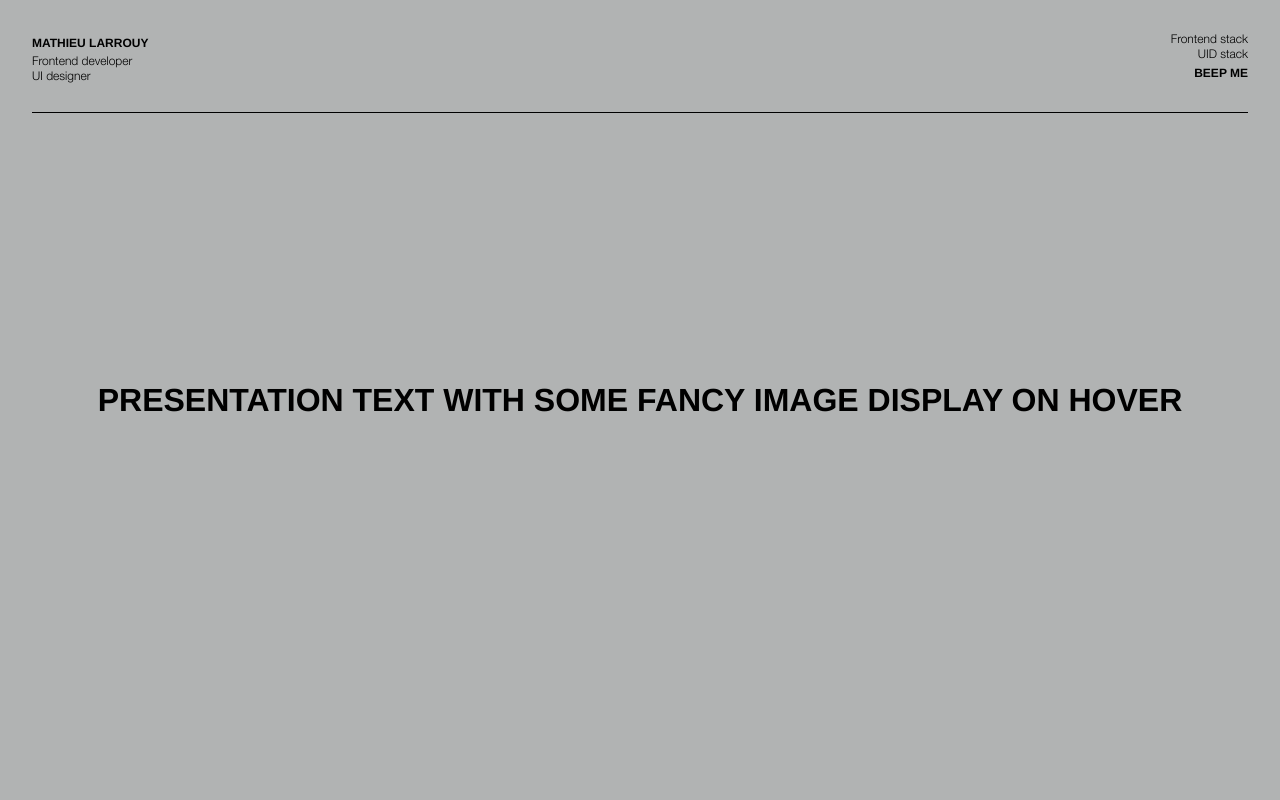
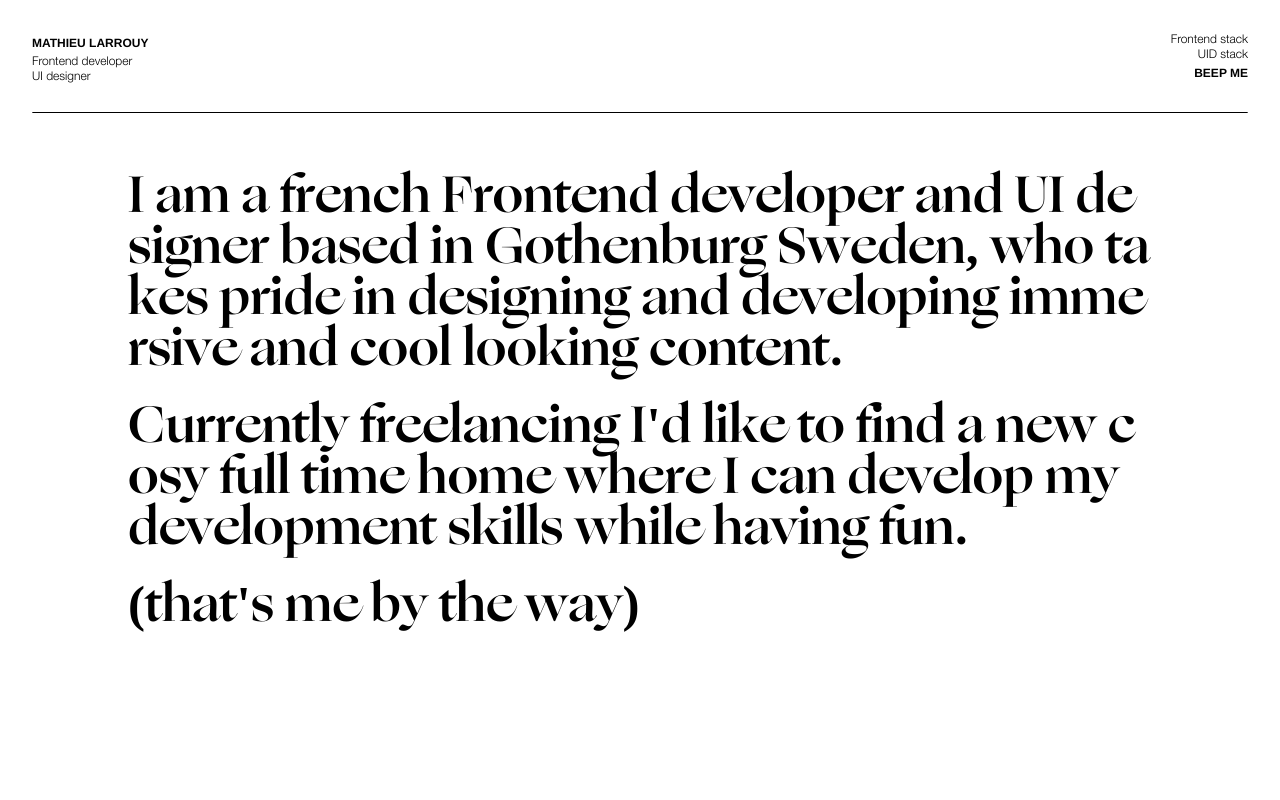
Before and after one commit to MTLY-1610/CV2023, a Next.js app: page / in a window 1280 px wide. Shown: the top 800 px of the page. Built offline with nearby package versions, Linux system fonts and the light colour scheme.

Commit message:
hero animation and copy test

```diff
--- a/src/components/hero/Hero.js
+++ b/src/components/hero/Hero.js
@@ -1,23 +1,41 @@
-import { useEffect, useRef, useState } from 'react';
+import React, { useEffect, useRef, useState } from 'react';
 import { gsap } from 'gsap';
-import styles from './Hero.module.css';
+import styles from './Hero.module.css'; // Ensure this path is correct
 import Image from "next/image";
-import smiley from 'public/img/smiley.png'
-
-
+import smiley from 'public/img/smiley.png';
 
 const Hero = () => {
-  const heroGreet = useRef(null);
-  const heroPitch = useRef(null);
+  const heroGreet = useRef([]);
+  const heroPitchSentenceOne = useRef([]);
+  const heroPitchSentenceTwo = useRef([]);
+  const hoverTextRef = useRef([]);
   const [isImageVisible, setIsImageVisible] = useState(false);
   const textRef = useRef(null);
 
   useEffect(() => {
     const tl = gsap.timeline();
 
-    tl.to(heroGreet.current, { opacity: 1, duration: 1 })
-      .to(heroGreet.current, { opacity: 0, duration: 1, delay: 3})
-      .to(heroPitch.current, { opacity: 1, duration: 1 });
+    // Animate each letter of "BONJOUR" individually
+    heroGreet.current.forEach((letter, index) => {
+      tl.to(letter, { opacity: 1, duration: 0.2 }, index * 0.2);
+    });
+
+    tl.to(heroGreet.current, { opacity: 0, duration: 1, delay: 3 });
+
+    // Animate each letter in sentence one
+    heroPitchSentenceOne.current.forEach((letter, index) => {
+      tl.to(letter, { opacity: 1, duration: 0.02 }, "+=0.02");
+    });
+
+    // Animate each letter in sentence two
+    heroPitchSentenceTwo.current.forEach((letter, index) => {
+      tl.to(letter, { opacity: 1, duration: 0.02 }, "+=0.02");
+    });
+
+    // Animate each letter in hoverTextRef
+    hoverTextRef.current.forEach((letter, index) => {
+      tl.to(letter, { opacity: 1, duration: 0.02 }, "+=0.02");
+    });
 
     return () => {
       tl.kill();
@@ -31,12 +49,15 @@ const Hero = () => {
       gsap.to(textRef.current, { opacity: 0, duration: 0.5 });
     }
   }, [isImageVisible]);
+
   useEffect(() => {
     const handleScroll = () => {
       const scrollY = window.scrollY;
       const targetOpacity = scrollY > 50 ? 0 : 1;
 
-      gsap.to(heroPitch.current, { opacity: targetOpacity, duration: 0.5 });
+      gsap.to(heroPitchSentenceOne.current, { opacity: targetOpacity, duration: 0.5 });
+      gsap.to(heroPitchSentenceTwo.current, { opacity: targetOpacity, duration: 0.5 });
+      gsap.to(hoverTextRef.current, { opacity: targetOpacity, duration: 0.5 });
     };
 
     window.addEventListener('scroll', handleScroll);
@@ -47,13 +68,72 @@ const Hero = () => {
   }, []);
 
   return (
-    <div
-    className={styles.hero__header}>
-      <div ref={heroGreet} className={styles.hero__greet}>
-        <h1>hello or some greetings</h1>
+    <div className={styles.hero__header}>
+      <div className={styles.hero__greet}>
+        {"BONJOUR".split("").map((letter, index) => (
+          <span
+            key={index}
+            ref={(el) => {
+              if (el) heroGreet.current[index] = el;
+            }}
+            className={styles.hero__letter}
+            style={{ opacity: 0 }}
+          >
+            {letter}
+          </span>
+        ))}
       </div>
-      <div ref={heroPitch} className={styles.hero__pitch}>
-        <h1>presentation <span onMouseEnter={() => setIsImageVisible(true)} onMouseLeave={() => setIsImageVisible(false)} className={styles.hero__hover}> text</span> with some fancy image display on hover</h1>
+      <div className={styles.hero__pitch}>
+        <div className={styles.hero__pitch__sentence_one}>
+          {"I am a french Frontend developer and UI designer based in Gothenburg Sweden, who takes pride in designing and developing immersive and cool looking content. ".split("").map((letter, index) => (
+            <span
+              key={index}
+              ref={(el) => {
+                if (el) heroPitchSentenceOne.current[index] = el;
+              }}
+              className={styles.hero__letter}
+              style={{ opacity: 0 }}
+            >
+              {letter === " " ? "\u00A0" : letter}
+            </span>
+          ))}
+        </div>
+        <div className={styles.hero__pitch__sentence_two}>
+          {"Currently freelancing I'd like to find a new cosy full time home where I can develop my development skills while having fun.".split("").map((letter, index) => (
+            <span
+              key={index}
+              ref={(el) => {
+                if (el) heroPitchSentenceTwo.current[index] = el;
+              }}
+              className={styles.hero__letter}
+              style={{ opacity: 0 }}
+            >
+              {letter === " " ? "\u00A0" : letter}
+            </span>
+          ))}
+
+        </div>
+        <div className={styles}>
+        <span
+          onMouseEnter={() => setIsImageVisible(true)}
+          onMouseLeave={() => setIsImageVisible(false)}
+          className={styles.hero__hover}
+        >
+          {"(that's me by the way)".split("").map((letter, index) => (
+            <span
+              key={index}
+              ref={(el) => {
+                if (el) hoverTextRef.current[index] = el;
+              }}
+              className={styles.hero__letter}
+              style={{ opacity: 0 }} // Initial opacity set to 0
+            >
+            {letter === " " ? "\u00A0" : letter}
+            </span>
+          ))}
+        </span>
+        </div>
+
       </div>
       <Image
         ref={textRef}
@@ -62,7 +142,7 @@ const Hero = () => {
         src={smiley}
         alt="Fancy display for superficial people"
         className={styles.hero__image}
-        style={{ opacity: 0, position: 'absolute'}}
+        style={{ opacity: 0, position: 'absolute' }}
       />
     </div>
   );
--- a/src/components/hero/Hero.module.css
+++ b/src/components/hero/Hero.module.css
@@ -1,3 +1,20 @@
+@font-face {
+  font-family: 'Ogg';
+  src: url('../../../public/fonts/Ogg-Bold.woff2') format('woff2');
+  font-weight: bold;
+  font-style: normal;
+  font-display: swap;
+}
+@font-face {
+  font-family: 'Ogg';
+  src: url('../../../public/fonts/Ogg-BoldItalic.woff2') format('woff2');
+  font-weight: bold;
+  font-style: italic;
+  font-display: swap;
+}
+
+/* _________________________________________________________________________ */
+
 .hero__header {
   height: 100vh;
   display: flex;
@@ -6,29 +23,37 @@
   justify-content: center;
   align-items: center;
   display: flex;
-  text-align: center;
-  font: 800 2em/30px Helvetica, sans;
-  font-size: 1em;
+}
+.hero__letter {
+  display: inline-block;
+  opacity: 0;
 }
 
 .hero__greet{
-  opacity: 0;
-  display:flex;
+  display: flex;
+  flex-direction: row;
+  gap: 5px;
   padding:2rem;
   position: absolute;
   text-transform: uppercase;
   text-align: center;
-  font: 800 2em/30px Helvetica, sans;
-  font-size: var(--headlineMedium);
+  font: bold  15vw/30px 'Ogg';
+}
+.hero__pitch {
+  font:  bold  4vw/1em 'Ogg';
+  display: flex;
+  flex-direction: column;
+  width: 85vw;
+  gap: .5em;
+  padding:2rem;
+  position: absolute;
+}
+.hero__pitch_sentence_one,  {
+  word-break: keep-all;
 }
 
-.hero__pitch {
-  opacity: 0;
-  display:flex;
-  padding:2rem;
-  position: absolute;
-  text-transform: uppercase;
-}
+
+
 
 .hero__image {
   transition: opacity 0.5s ease, transform 0.5s ease;
@@ -40,6 +65,7 @@
   color: inherit;
   cursor: pointer;
   position: relative;
+  height: 1em;
 }
 
 .hero__image {
@@ -52,11 +78,16 @@
 }
 
 @media (max-width: 768px) {
+  .hero__header{
+    align_item:center;
+    justify-content: center
+  }
   .hero__greet {
     font-size:30px;
   }
   .hero__pitch {
-    font-size:10px;
+    width:100%;
+    font-size:25px;
   }
 }
 
--- a/src/components/menu/Menu.js
+++ b/src/components/menu/Menu.js
@@ -18,9 +18,9 @@ const AnimatedMenu = () => {
   const musicPlayerRef = useRef(null);
 
   useEffect(() => {
-    const tl = gsap.timeline();
+    const tl = gsap.timeline({delay: 5});
 
-    tl.to([menuItem1.current, menuItem4.current], { opacity: 1, duration: 0.2, delay: 0.5, ease: "power3.out" })
+    tl.to([menuItem1.current, menuItem4.current], { opacity: 1, duration: 0.2, ease: "power3.out"})
       .to([menuItem2.current, menuItem5.current], { opacity: 1, duration: 0.2, ease: "power3.out" })
       .to([menuItem3.current, menuItem6.current], { opacity: 1, duration: 0.2, ease: "power3.out" })
       .to(menuItem7.current, { opacity: 1, duration: 0.2, ease: "power3.out" })
@@ -28,8 +28,7 @@ const AnimatedMenu = () => {
         menuItem8.current,
         { scaleX: 0, transformOrigin: "center" },
         { scaleX: 1, duration: 0.75, ease: "power3.out" }
-      )
-      .fromTo(musicPlayerRef.current, { opacity: 0 }, { opacity: 1, duration: 0.5, ease: "power3.out" });
+      );
 
     return () => {
       tl.kill();
@@ -58,16 +57,6 @@ const AnimatedMenu = () => {
             UI designer
           </span>
         </div>
-        <div ref={menuItem7} className={styles.menu__item__center}>
-          {/* <Image
-            className={styles.menu__img}
-            src={smiley}
-            width={38}
-            height={38}
-            alt="some logo will go there but for now it's a smiley"
-          /> */}
-        </div>
-
         <div className={styles.menu__item__right}>
           <span ref={menuItem4} className={styles.menu__burger}>
             Frontend stack
--- a/src/components/menu/Menu.module.css
+++ b/src/components/menu/Menu.module.css
@@ -85,6 +85,7 @@
   color: var(--coolGray5c);
 }
 .menu__name__first, .menu__burger__last{
+  opacity:0;
   font: bold 12px/22px 'Helvetica Neue' ;
 }
 
--- a/src/styles/globals.css
+++ b/src/styles/globals.css
@@ -21,7 +21,8 @@ body,
 }
 
 body {
-  background-color: var(--backgroundColor);
+  /* background-color: var(--coolGray11c);
+  color:var(--coolGray5c) */
 }
 
 .scroll-section-outer {
```
Also changed, not shown: public/fonts/Ogg-Bold.woff2 (added), public/fonts/Ogg-BoldItalic.woff2 (added).
